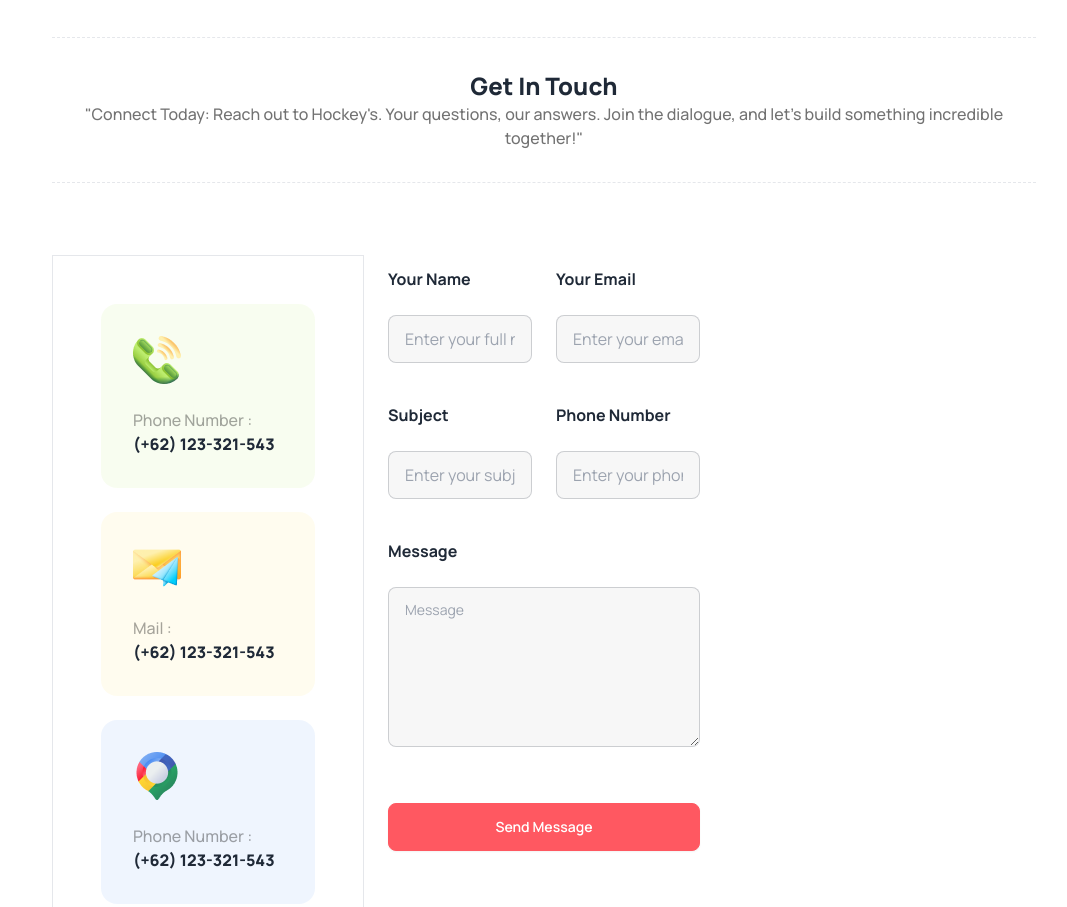
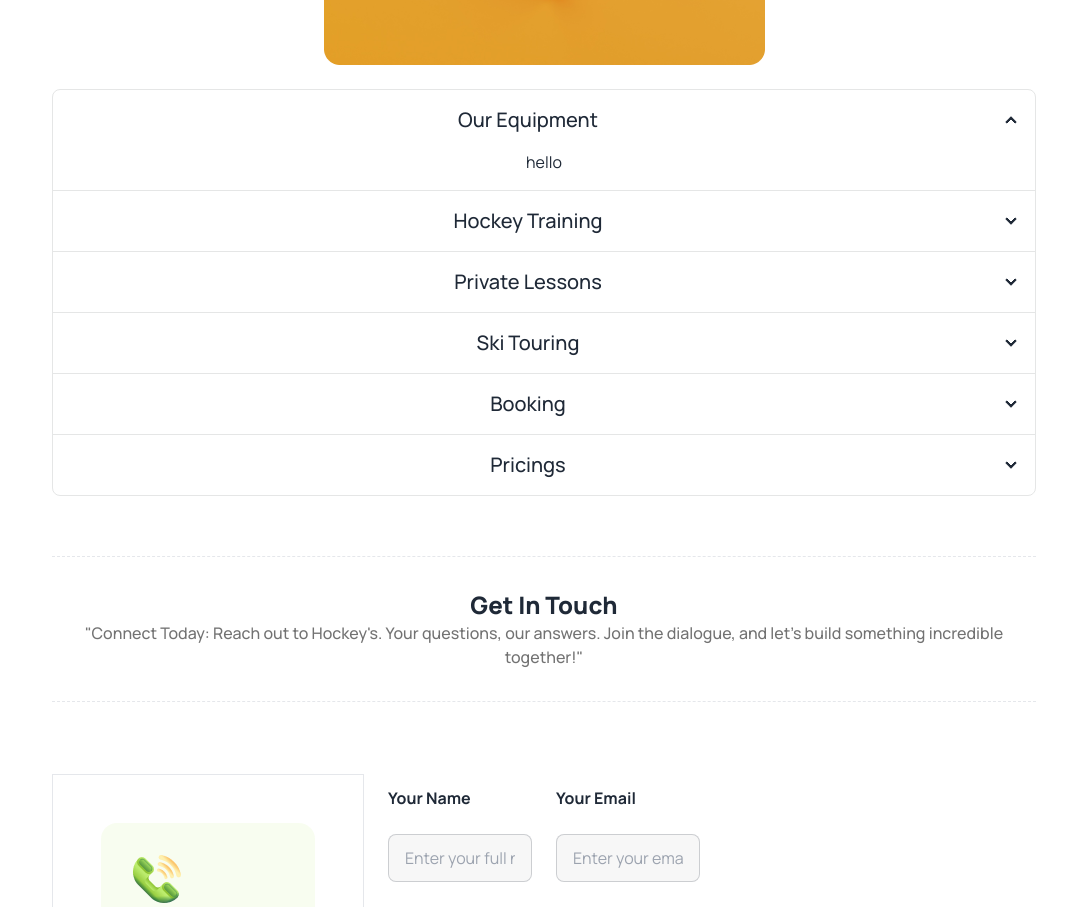
Before and after one commit to SabbirAhmmad007/assignment-3, a plain HTML site: page index.html in a window 1280 px wide. Shown: the part 3981-4888 px from the top of the page, without its empty margins (96-1163 px from the left). Drawn offline with nearby package versions, Linux system fonts and the light colour scheme.

Commit message:
question section added

```diff
--- a/index.html
+++ b/index.html
@@ -547,30 +547,38 @@
 
           <!--last div  -->
         </div>
-      </section>
+        </section>
 
 
-      clients question section start
-      <section>
+      <!-- clients question section start -->
+    <section class="flex min-w-full">
 
-<div >
-  <h1 class="text-2xl font-extrabold">Clients Question</h1>
+<div class="flex flex-col gap-4 p-5 items-center text-center f " >
+  <h1 class="text-2xl font-extrabold ">Clients Question</h1>
   <p class="text-base font-medium text-black opacity-55">
-
-"Quality Gear, Exclusive Mech. Elevate Your Game with Hockey's Premium Products. Any Question? " </p>
+"Gear Mastery: Equip for Glory. Explore Hockey's Cutting-Edge Equipment. Precision, Performance, Power – Unleash Your Best Game with Us." </p>
 <div>
 
 </div>
-<div class="lg:flex min-w-full">
-  <div class="">
+<div class="lg:flex min-w-full flex flex-col gap-6 ">
+  <div class=" flex justify-center">
   <img src="Images/question.png" alt="">
-</div>
-  <div>
-    <div class="join join-vertical w-full">
+  </div>
+  <div >
+      <div class="join join-vertical w-full">
+      <div class="collapse collapse-arrow join-item border border-base-300">
+      <input type="radio" name="my-accordion-4" checked="checked" />
+      <div class="collapse-title text-xl font-medium ">
+        Our Equipment
+      </div>
+      <div class="collapse-content">
+        <p>hello</p>
+      </div>
+  </div>
   <div class="collapse collapse-arrow join-item border border-base-300">
-    <input type="radio" name="my-accordion-4" checked="checked" />
+    <input type="radio" name="my-accordion-4" />
     <div class="collapse-title text-xl font-medium">
-      Click to open this one and close others
+      Hockey Training
     </div>
     <div class="collapse-content">
       <p>hello</p>
@@ -579,7 +587,7 @@
   <div class="collapse collapse-arrow join-item border border-base-300">
     <input type="radio" name="my-accordion-4" />
     <div class="collapse-title text-xl font-medium">
-      Click to open this one and close others
+      Private Lessons
     </div>
     <div class="collapse-content">
       <p>hello</p>
@@ -588,7 +596,25 @@
   <div class="collapse collapse-arrow join-item border border-base-300">
     <input type="radio" name="my-accordion-4" />
     <div class="collapse-title text-xl font-medium">
-      Click to open this one and close others
+      Ski Touring
+    </div>
+    <div class="collapse-content">
+      <p>hello</p>
+    </div>
+  </div>
+  <div class="collapse collapse-arrow join-item border border-base-300">
+    <input type="radio" name="my-accordion-4" />
+    <div class="collapse-title text-xl font-medium">
+      Booking
+    </div>
+    <div class="collapse-content">
+      <p>hello</p>
+    </div>
+  </div>
+  <div class="collapse collapse-arrow join-item border border-base-300">
+    <input type="radio" name="my-accordion-4" />
+    <div class="collapse-title text-xl font-medium">
+     Pricings
     </div>
     <div class="collapse-content">
       <p>hello</p>
@@ -602,7 +628,7 @@
 
 
 
-    </section>
+      </section>
 
       <!-- get in touch section start -->
 
@@ -647,6 +673,7 @@
             <div class="flex flex-col gap-6 mt-4">
               <p class="top-5 font-bold">Your Name</p>
               <input
+
                 type="text"
                 placeholder="Enter your full name"
                 class="input input-bordered min-w-full bg-[#13131808]"
@@ -655,6 +682,7 @@
             <div class="flex flex-col gap-6 mt-4">
               <p class="top-5 font-bold">Your Email</p>
               <input
+
                 type="text"
                 placeholder="Enter your email"
                 class="input input-bordered min-w-full bg-[#13131808]"
@@ -663,6 +691,7 @@
             <div class="flex flex-col gap-6 mt-4">
               <p class="top-5 font-bold">Subject</p>
               <input
+
                 type="text"
                 placeholder="Enter your subject"
                 class="input input-bordered min-w-full bg-[#13131808]"
@@ -671,6 +700,7 @@
             <div class="flex flex-col gap-6 mt-4">
               <p class="top-5 font-bold">Phone Number</p>
               <input
+
                 type="text"
                 placeholder="Enter your phone number"
                 class="input input-bordered min-w-full bg-[#13131808]"
@@ -708,16 +738,19 @@
     </div>
   </div>
 </section>
+
+
+
 </main>
 
     <!-- footer start -->
     <footer
-      class="footer p-10 bg-black text-neutral-content font-manrope gap-40 grid grid-cols-2"
+      class="footer p-10 bg-black text-neutral-content font-manrope gap-40 grid grid-cols-2 place-items-center "
     >
-      <nav class="col-span-2">
-        <header class="footer-title text-white opacity-100">
+      <nav class="col-span-2 ">
+        <div class="footer-title text-white opacity-100 ">
           Get In Touch
-        </header>
+        </div>
         <p>
         "Connect Today: Reach out to Hockey's. Your questions, our answers. Join the dialogue, and let's build something incredible together!"
 
```
